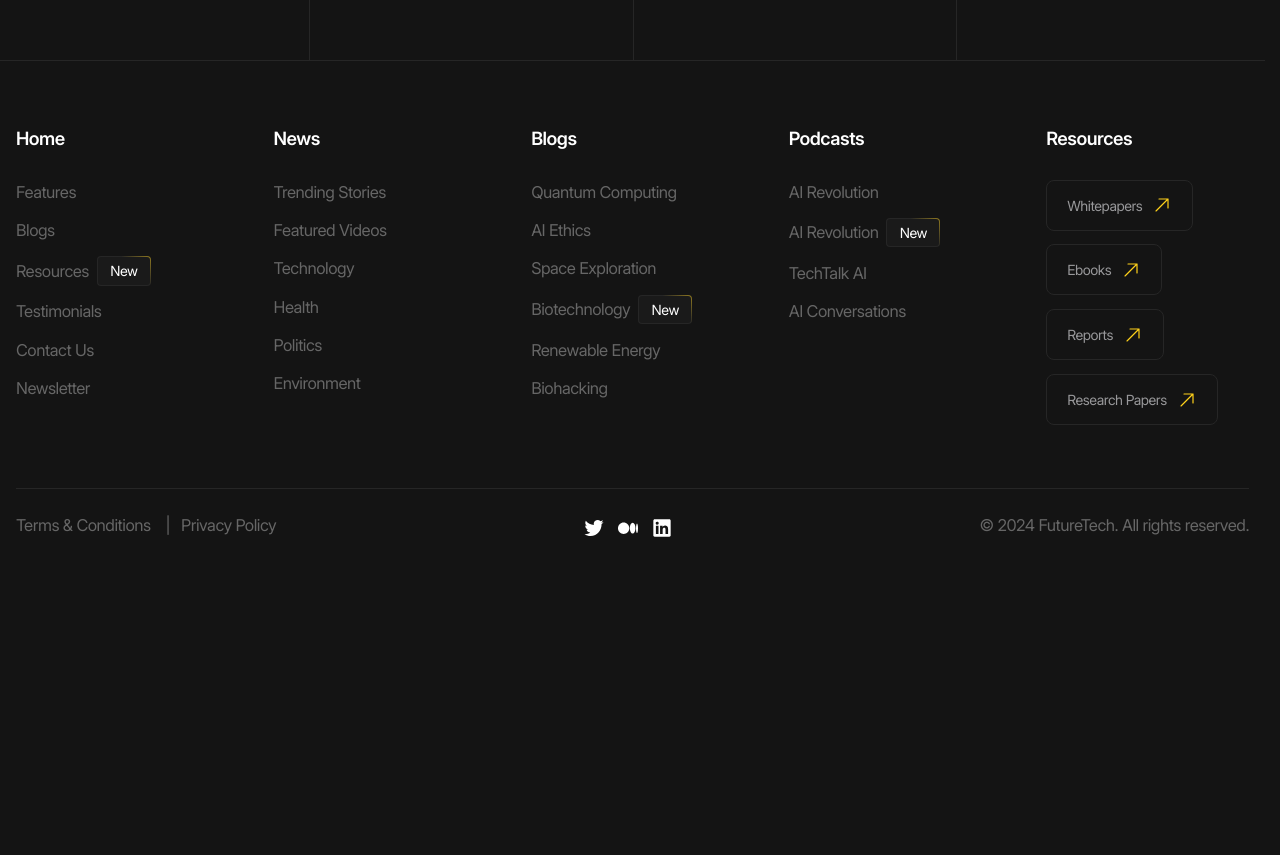
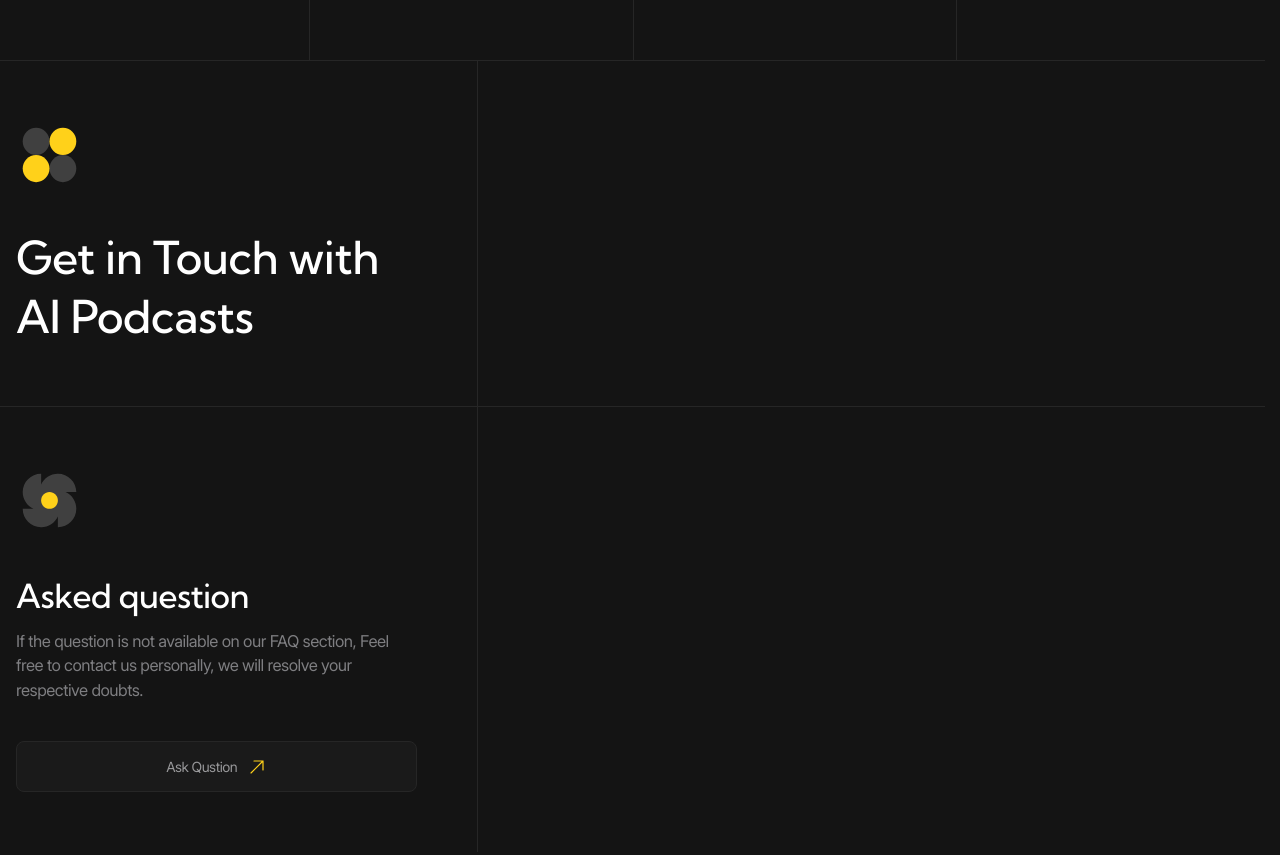
Before and after one commit to shaikouski-arkadzi/futureTech, a website built with Parcel: page contacts.html in a window 1280 px wide. Shown: the part 404-1259 px from the top of the page. Before the commit the page ends 966 px from the top, so only its background shows below. Built offline with nearby package versions, Linux system fonts and the light colour scheme.

Commit message:
Add Contacts body section on Contacts page

```diff
--- a/contacts.html
+++ b/contacts.html
@@ -235,6 +235,65 @@
             </li>
           </ul>
         </header>
+        <div class="contacts__body">
+          <div class="list">
+            <div class="list__item">
+              <div class="card container">
+                <div class="card__preview">
+                  <div class="card__preview-main">
+                    <img
+                      class="card__preview-icon"
+                      src="./images/contacts/icon-1.svg"
+                      alt=""
+                      width="80"
+                      height="80"
+                      loading="lazy"
+                    />
+                    <div class="card__preview-info">
+                      <h2 class="card__preview-title">
+                        Get in Touch with AI Podcasts
+                      </h2>
+                    </div>
+                  </div>
+                </div>
+                <div class="card__body"></div>
+              </div>
+            </div>
+            <div class="list__item">
+              <div class="card container">
+                <div class="card__preview">
+                  <div class="card__preview-main">
+                    <img
+                      class="card__preview-icon"
+                      src="./images/contacts/icon-2.svg"
+                      alt=""
+                      width="80"
+                      height="80"
+                      loading="lazy"
+                    />
+                    <div class="card__preview-info">
+                      <h2 class="card__preview-title h3">Asked question</h2>
+                      <div class="card__preview-description">
+                        <p>
+                          If the question is not available on our FAQ section,
+                          Feel free to contact us personally, we will resolve
+                          your respective doubts.
+                        </p>
+                      </div>
+                    </div>
+                    <a
+                      class="card__preview-link button button--dark-gray"
+                      href="/"
+                    >
+                      <span class="icon icon--yellow-arrow">Ask Qustion</span>
+                    </a>
+                  </div>
+                </div>
+                <div class="card__body"></div>
+              </div>
+            </div>
+          </div>
+        </div>
       </section>
     </main>
 
```
Also changed, not shown: images/contacts/icon-1.svg (added), images/contacts/icon-2.svg (added).
